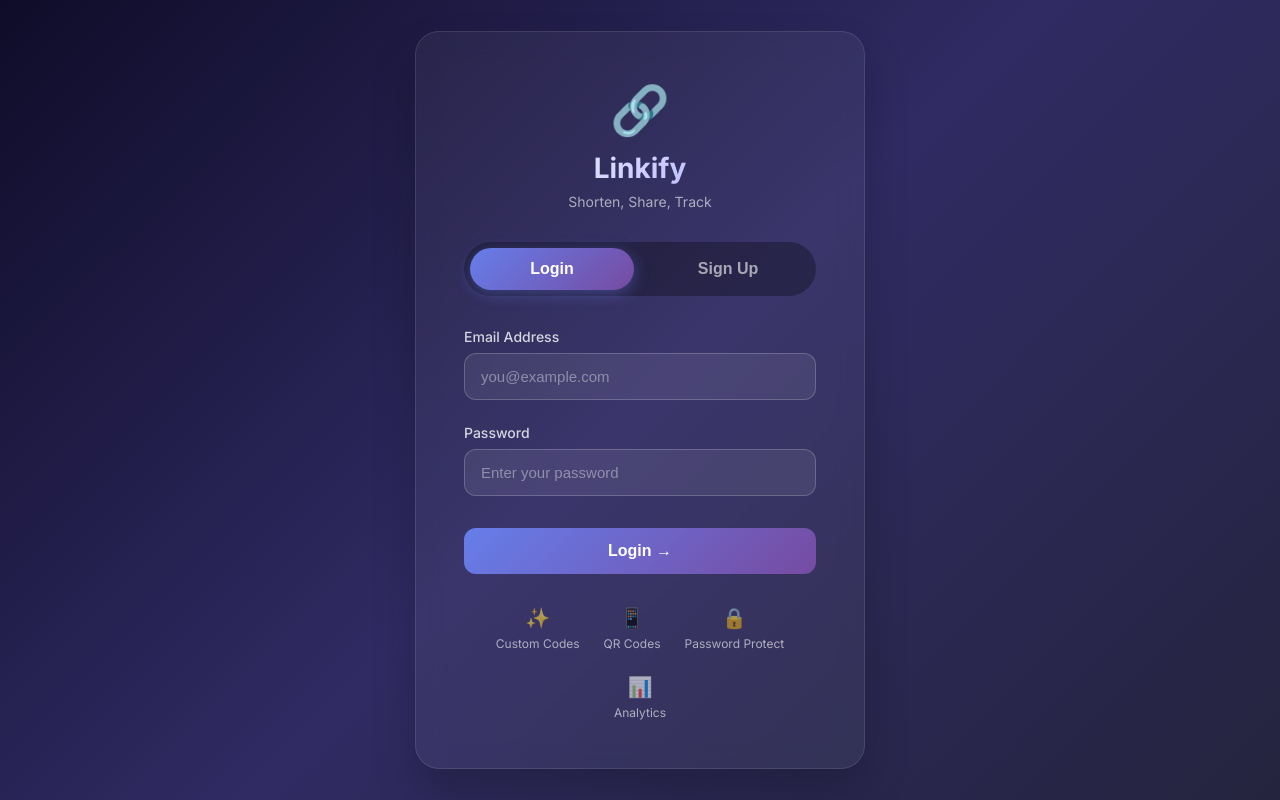
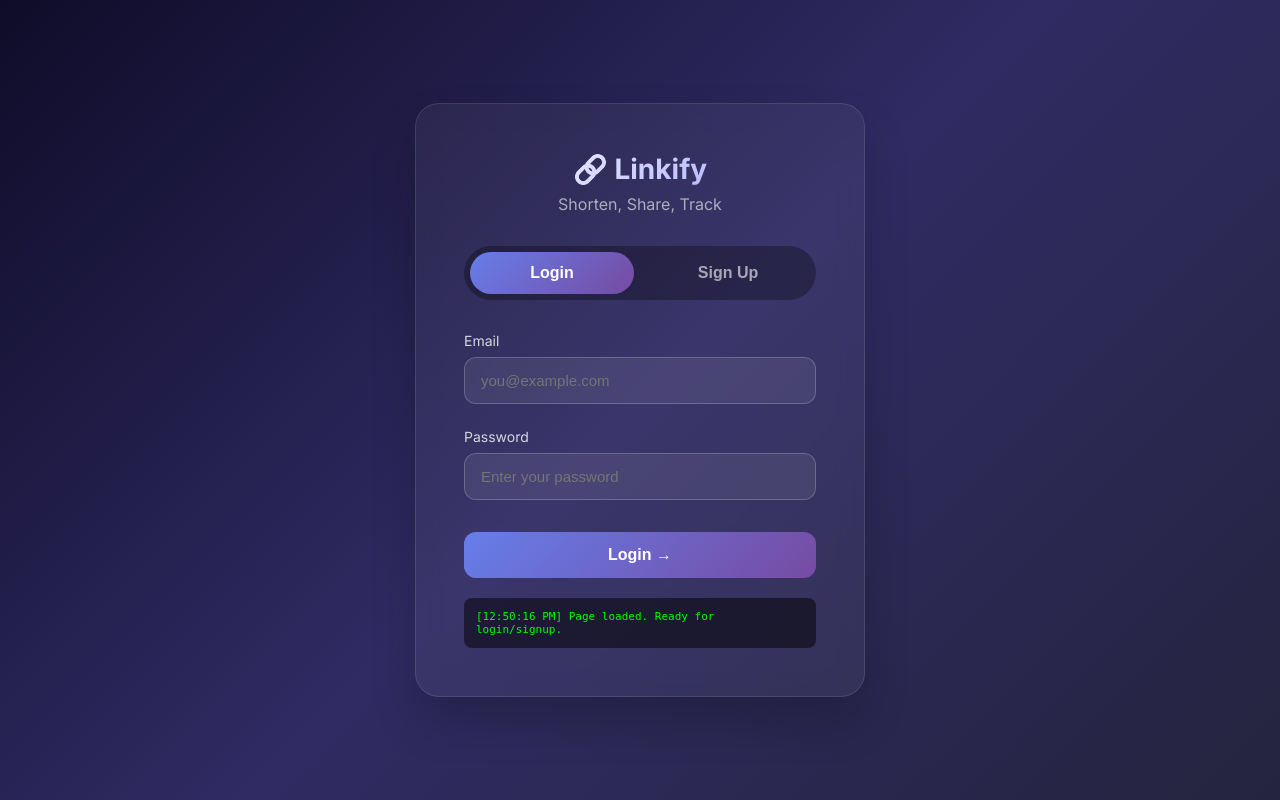
Before and after one commit to Vaishnavi651/linkify, a FastAPI app: page / in a window 1280 px wide. Run offline with FastAPI, Linux system fonts and the light colour scheme; parts of the project's set-up code (start-up, migrations or seed data) failed here and were passed over.

Commit message:
Add debug console to see what's happening with login

```diff
--- a/app/templates/index.html
+++ b/app/templates/index.html
@@ -3,7 +3,7 @@
 <head>
     <meta charset="UTF-8">
     <meta name="viewport" content="width=device-width, initial-scale=1.0">
-    <title>Linkify - Smart URL Shortener</title>
+    <title>Linkify - URL Shortener</title>
     <link href="https://fonts.googleapis.com/css2?family=Inter:wght@400;500;600;700;800&display=swap" rel="stylesheet">
     <style>
         * {
@@ -22,13 +22,6 @@
             padding: 20px;
         }
 
-        .auth-container {
-            display: flex;
-            justify-content: center;
-            align-items: center;
-            min-height: 90vh;
-        }
-
         .auth-card {
             background: rgba(255, 255, 255, 0.05);
             backdrop-filter: blur(12px);
@@ -45,25 +38,12 @@
             margin-bottom: 32px;
         }
 
-        .logo-icon {
-            font-size: 48px;
-            display: block;
-            margin-bottom: 12px;
-        }
-
         .logo h1 {
             font-size: 28px;
             font-weight: 700;
             background: linear-gradient(135deg, #fff, #a0a0ff);
             -webkit-background-clip: text;
             -webkit-text-fill-color: transparent;
-            background-clip: text;
-        }
-
-        .logo p {
-            color: rgba(255, 255, 255, 0.6);
-            font-size: 14px;
-            margin-top: 8px;
         }
 
         .tab-buttons {
@@ -91,7 +71,6 @@
         .tab-btn.active {
             background: linear-gradient(135deg, #667eea, #764ba2);
             color: white;
-            box-shadow: 0 4px 15px rgba(102, 126, 234, 0.4);
         }
 
         .form-group {
@@ -103,7 +82,6 @@
             color: rgba(255, 255, 255, 0.8);
             margin-bottom: 8px;
             font-size: 14px;
-            font-weight: 500;
         }
 
         .form-group input {
@@ -114,17 +92,11 @@
             border-radius: 12px;
             font-size: 15px;
             color: white;
-            transition: all 0.3s;
         }
 
         .form-group input:focus {
             outline: none;
             border-color: #667eea;
-            background: rgba(255, 255, 255, 0.12);
-        }
-
-        .form-group input::placeholder {
-            color: rgba(255, 255, 255, 0.4);
         }
 
         .btn-primary {
@@ -137,13 +109,7 @@
             font-size: 16px;
             font-weight: 600;
             cursor: pointer;
-            transition: all 0.3s;
             margin-top: 8px;
-        }
-
-        .btn-primary:hover {
-            transform: translateY(-2px);
-            box-shadow: 0 8px 25px rgba(102, 126, 234, 0.4);
         }
 
         .error-message {
@@ -164,41 +130,20 @@
             border-radius: 8px;
             margin-bottom: 20px;
             color: #a5ffa5;
-            font-size: 13px;
             display: none;
         }
 
-        .auth-footer {
-            text-align: center;
-            margin-top: 24px;
-            color: rgba(255, 255, 255, 0.5);
-            font-size: 13px;
-        }
-
-        .auth-footer a {
-            color: #a0a0ff;
-            text-decoration: none;
-            cursor: pointer;
-        }
-
-        .feature-list {
-            display: flex;
-            justify-content: center;
-            gap: 24px;
-            margin-top: 32px;
-            flex-wrap: wrap;
-        }
-
-        .feature-item {
-            text-align: center;
-            color: rgba(255, 255, 255, 0.6);
-            font-size: 12px;
-        }
-
-        .feature-item span {
-            font-size: 20px;
-            display: block;
-            margin-bottom: 6px;
+        .debug-console {
+            margin-top: 20px;
+            padding: 12px;
+            background: rgba(0,0,0,0.5);
+            border-radius: 8px;
+            font-size: 11px;
+            color: #0f0;
+            font-family: monospace;
+            max-height: 150px;
+            overflow-y: auto;
+            display: none;
         }
 
         @media (max-width: 480px) {
@@ -209,12 +154,10 @@
     </style>
 </head>
 <body>
-    <div class="auth-container">
     <div class="auth-card">
         <div class="logo">
-                <span class="logo-icon">🔗</span>
-                <h1>Linkify</h1>
-                <p>Shorten, Share, Track</p>
+            <h1>🔗 Linkify</h1>
+            <p style="color: rgba(255,255,255,0.6); margin-top: 8px;">Shorten, Share, Track</p>
         </div>
 
         <div class="tab-buttons">
@@ -226,7 +169,7 @@
         <div id="loginForm">
             <div id="loginError" class="error-message"></div>
             <div class="form-group">
-                    <label>Email Address</label>
+                <label>Email</label>
                 <input type="email" id="loginEmail" placeholder="you@example.com">
             </div>
             <div class="form-group">
@@ -236,95 +179,104 @@
             <button class="btn-primary" id="loginBtn">Login →</button>
         </div>
 
-            <!-- Signup Form (hidden initially) -->
+        <!-- Signup Form -->
         <div id="signupForm" style="display: none;">
             <div id="signupError" class="error-message"></div>
             <div id="signupSuccess" class="success-message"></div>
             <div class="form-group">
-                    <label>Email Address</label>
+                <label>Email</label>
                 <input type="email" id="signupEmail" placeholder="you@example.com">
             </div>
             <div class="form-group">
                 <label>Password</label>
-                    <input type="password" id="signupPassword" placeholder="Create a password (min. 6 characters)">
+                <input type="password" id="signupPassword" placeholder="Min. 6 characters">
             </div>
             <button class="btn-primary" id="signupBtn">Create Account →</button>
         </div>
 
-            <div class="feature-list">
-                <div class="feature-item"><span>✨</span> Custom Codes</div>
-                <div class="feature-item"><span>📱</span> QR Codes</div>
-                <div class="feature-item"><span>🔒</span> Password Protect</div>
-                <div class="feature-item"><span>📊</span> Analytics</div>
-            </div>
-        </div>
+        <!-- Debug Console -->
+        <div id="debugConsole" class="debug-console"></div>
     </div>
 
     <script>
+        function debugLog(msg) {
+            const consoleDiv = document.getElementById('debugConsole');
+            consoleDiv.style.display = 'block';
+            const timestamp = new Date().toLocaleTimeString();
+            consoleDiv.innerHTML += `[${timestamp}] ${msg}<br>`;
+            consoleDiv.scrollTop = consoleDiv.scrollHeight;
+            console.log(msg);
+        }
+
         // Tab Switching
         const loginTab = document.getElementById('loginTab');
         const signupTab = document.getElementById('signupTab');
-        const loginFormDiv = document.getElementById('loginForm');
-        const signupFormDiv = document.getElementById('signupForm');
+        const loginForm = document.getElementById('loginForm');
+        const signupForm = document.getElementById('signupForm');
 
-        loginTab.addEventListener('click', () => {
+        loginTab.onclick = () => {
             loginTab.classList.add('active');
             signupTab.classList.remove('active');
-            loginFormDiv.style.display = 'block';
-            signupFormDiv.style.display = 'none';
-            // Clear any errors when switching
-            document.getElementById('loginError').style.display = 'none';
-        });
+            loginForm.style.display = 'block';
+            signupForm.style.display = 'none';
+            debugLog('Switched to Login tab');
+        };
 
-        signupTab.addEventListener('click', () => {
+        signupTab.onclick = () => {
             signupTab.classList.add('active');
             loginTab.classList.remove('active');
-            loginFormDiv.style.display = 'none';
-            signupFormDiv.style.display = 'block';
-            // Clear any errors when switching
-            document.getElementById('signupError').style.display = 'none';
-            document.getElementById('signupSuccess').style.display = 'none';
-        });
+            loginForm.style.display = 'none';
+            signupForm.style.display = 'block';
+            debugLog('Switched to Signup tab');
+        };
 
         // Login Function
-        document.getElementById('loginBtn').addEventListener('click', async () => {
+        document.getElementById('loginBtn').onclick = async () => {
             const email = document.getElementById('loginEmail').value;
             const password = document.getElementById('loginPassword').value;
             const errorDiv = document.getElementById('loginError');
 
             errorDiv.style.display = 'none';
+            debugLog(`Login attempt with email: ${email}`);
 
             if (!email || !password) {
                 errorDiv.textContent = 'Please fill in all fields';
                 errorDiv.style.display = 'block';
+                debugLog('Login failed: Empty fields');
                 return;
             }
 
             try {
+                debugLog('Sending login request...');
                 const response = await fetch('/api/login', {
                     method: 'POST',
                     headers: {'Content-Type': 'application/json'},
                     body: JSON.stringify({email, password})
                 });
+
+                debugLog(`Response status: ${response.status}`);
                 const data = await response.json();
+                debugLog(`Response data: ${JSON.stringify(data)}`);
 
                 if (response.ok) {
-                    // Set cookie with token
+                    debugLog('Login successful! Setting cookie and redirecting...');
                     document.cookie = `token=${data.token}; path=/; max-age=2592000`;
-                    // Redirect to dashboard
+                    debugLog(`Cookie set. Redirecting to /dashboard`);
                     window.location.href = '/dashboard';
                 } else {
                     errorDiv.textContent = data.detail || 'Invalid email or password';
                     errorDiv.style.display = 'block';
+                    debugLog(`Login failed: ${data.detail}`);
                 }
             } catch(err) {
                 errorDiv.textContent = 'Login failed. Please try again.';
                 errorDiv.style.display = 'block';
+                debugLog(`Login error: ${err.message}`);
             }
-        });
+        };
 
         // Signup Function
-        document.getElementById('signupBtn').addEventListener('click', async () => {
+        document.getElementById('signupBtn').onclick = async () => {
             const email = document.getElementById('signupEmail').value;
             const password = document.getElementById('signupPassword').value;
             const errorDiv = document.getElementById('signupError');
@@ -332,57 +284,63 @@
 
             errorDiv.style.display = 'none';
             successDiv.style.display = 'none';
+            debugLog(`Signup attempt with email: ${email}`);
 
             if (!email || !password) {
                 errorDiv.textContent = 'Please fill in all fields';
                 errorDiv.style.display = 'block';
+                debugLog('Signup failed: Empty fields');
                 return;
             }
 
             if (password.length < 6) {
                 errorDiv.textContent = 'Password must be at least 6 characters';
                 errorDiv.style.display = 'block';
+                debugLog('Signup failed: Password too short');
                 return;
             }
 
             try {
+                debugLog('Sending signup request...');
                 const response = await fetch('/api/signup', {
                     method: 'POST',
                     headers: {'Content-Type': 'application/json'},
                     body: JSON.stringify({email, password})
                 });
+
+                debugLog(`Response status: ${response.status}`);
                 const data = await response.json();
+                debugLog(`Response data: ${JSON.stringify(data)}`);
 
                 if (response.ok) {
                     successDiv.textContent = 'Account created successfully! Redirecting to login...';
                     successDiv.style.display = 'block';
-                    document.getElementById('signupEmail').value = '';
-                    document.getElementById('signupPassword').value = '';
-                    // Switch to login tab after 2 seconds
+                    debugLog('Signup successful! Switching to login tab in 2 seconds');
                     setTimeout(() => {
                         loginTab.click();
-                        // Clear success message after switching
-                        setTimeout(() => {
-                            successDiv.style.display = 'none';
-                        }, 3000);
+                        debugLog('Switched to login tab');
                     }, 2000);
                 } else {
                     errorDiv.textContent = data.detail || 'Signup failed';
                     errorDiv.style.display = 'block';
+                    debugLog(`Signup failed: ${data.detail}`);
                 }
             } catch(err) {
                 errorDiv.textContent = 'Signup failed. Please try again.';
                 errorDiv.style.display = 'block';
+                debugLog(`Signup error: ${err.message}`);
             }
-        });
+        };
 
         // Enter key support
-        document.getElementById('loginPassword').addEventListener('keypress', (e) => {
+        document.getElementById('loginPassword').onkeypress = (e) => {
             if (e.key === 'Enter') document.getElementById('loginBtn').click();
-        });
-        document.getElementById('signupPassword').addEventListener('keypress', (e) => {
+        };
+        document.getElementById('signupPassword').onkeypress = (e) => {
             if (e.key === 'Enter') document.getElementById('signupBtn').click();
-        });
+        };
+
+        debugLog('Page loaded. Ready for login/signup.');
     </script>
 </body>
 </html>
```
Lines whose indentation alone changed are shown as unchanged.
